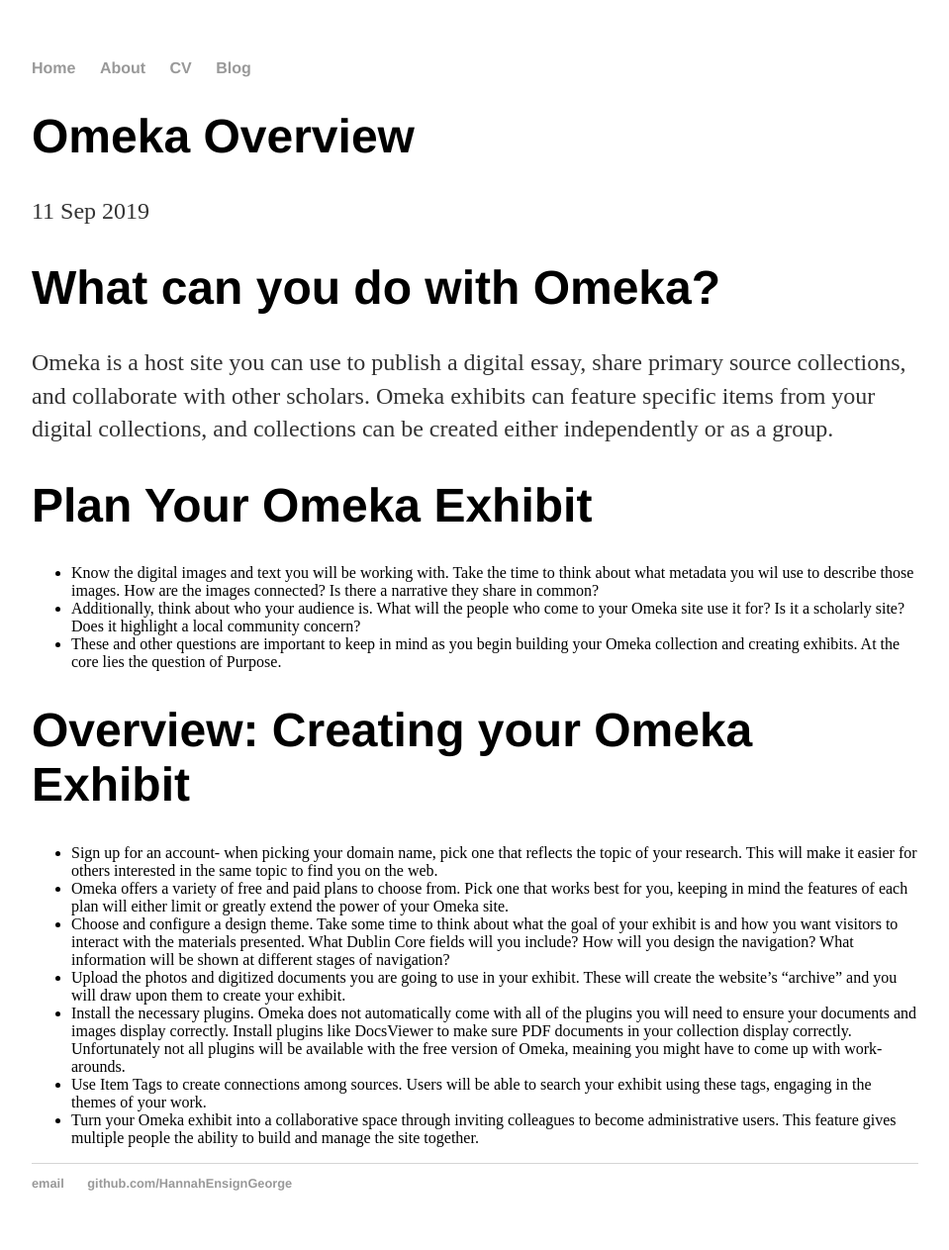
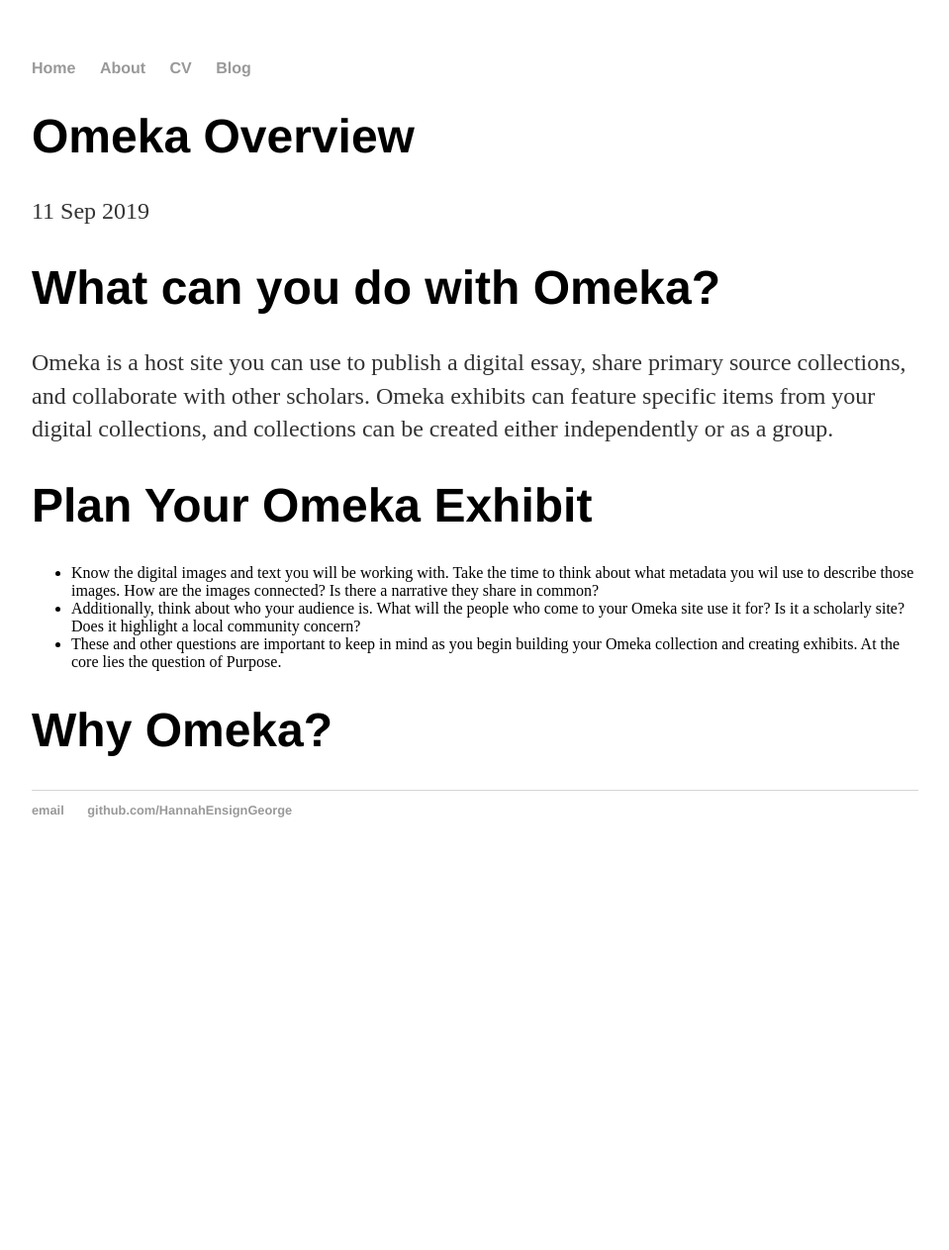
Before and after one commit to HannahEnsignGeorge/HannahEnsignGeorge.github.io, a Jekyll site: the page built from _posts/2019-09-11-Omeka-Overview.md, in a window 1280 px wide. Shown: the whole page at 99% size, without its empty margins (160-1119 px from the left). Built offline with Jekyll 4.4.1, drawn with Linux system fonts in a browser that asks for light colours; after the commit the page ends 900 px from its top, so only the background shows below that.

Commit message:
Update 2019-09-11-Omeka-Overview.md

```diff
--- a/_posts/2019-09-11-Omeka-Overview.md
+++ b/_posts/2019-09-11-Omeka-Overview.md
@@ -13,12 +13,4 @@
 * Additionally, think about who your audience is. What will the people who come to your Omeka site use it for? Is it a scholarly site? Does it highlight a local community concern?
 * These and other questions are important to keep in mind as you begin building your Omeka collection and creating exhibits. At the core lies the question of Purpose.
 
-# Overview: Creating your Omeka Exhibit #
-
-* Sign up for an account- when picking your domain name, pick one that reflects the topic of your research. This will make it easier for others interested in the same topic to find you on the web.
-* Omeka offers a variety of free and paid plans to choose from. Pick one that works best for you, keeping in mind the features of each plan will either limit or greatly extend the power of your Omeka site.
-* Choose and configure a design theme. Take some time to think about what the goal of your exhibit is and how you want visitors to interact with the materials presented. What Dublin Core fields will you include? How will you design the navigation? What information will be shown at different stages of navigation?
-* Upload the photos and digitized documents you are going to use in your exhibit. These will create the website's "archive" and you will draw upon them to create your exhibit.
-* Install the necessary plugins. Omeka does not automatically come with all of the plugins you will need to ensure your documents and images display correctly. Install plugins like DocsViewer to make sure PDF documents in your collection display correctly. Unfortunately not all plugins will be available with the free version of Omeka, meaining you might have to come up with work-arounds.
-* Use Item Tags to create connections among sources. Users will be able to search your exhibit using these tags, engaging in the themes of your work.
-* Turn your Omeka exhibit into a collaborative space through inviting colleagues to become administrative users. This feature gives multiple people the ability to build and manage the site together.
+# Why Omeka? #
```
